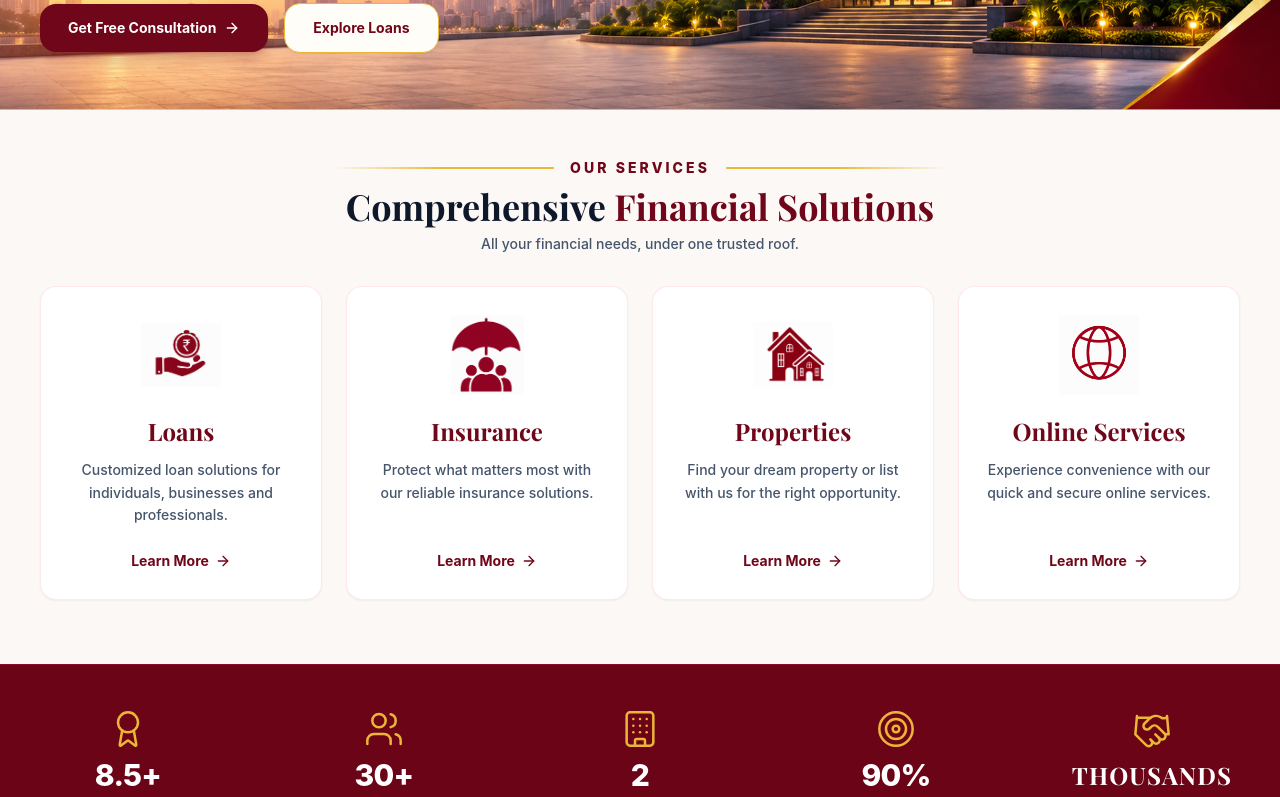
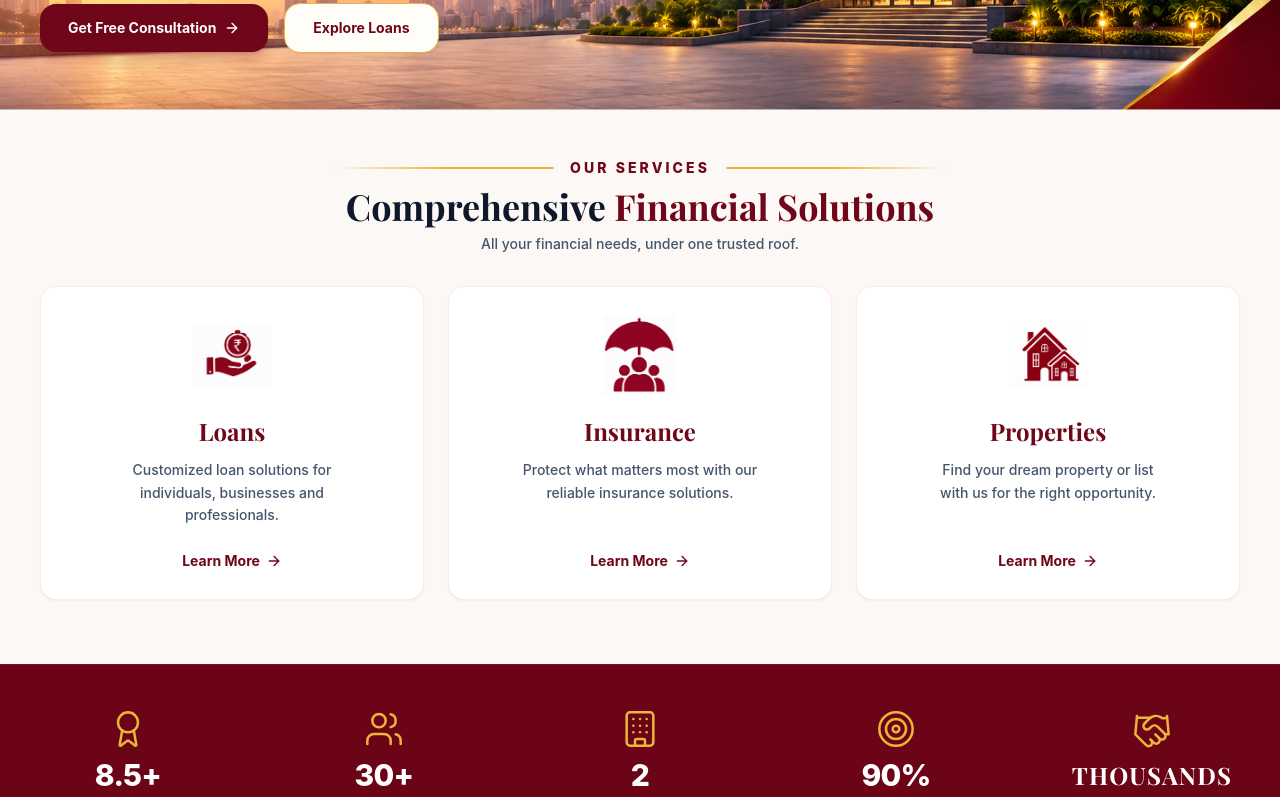
Before and after one commit to sivaathri/rajalakshmi-associates, a React (Vite) app: page / in a window 1280 px wide. Shown: the part 545-1342 px from the top of the page. Built offline with nearby package versions, Linux system fonts and the light colour scheme; a web font is replaced by a local one.

Commit message:
feat: add HomePage component with hero, services, and testimonials sections

```diff
--- a/src/components/HomePage.jsx
+++ b/src/components/HomePage.jsx
@@ -4,7 +4,6 @@
 import loanImg from '../assets/loan.png';
 import insuranceImg from '../assets/insurance.png';
 import propertiesImg from '../assets/properties.png';
-import onlineServicesImg from '../assets/online services.png';
 import {
   Award,
   Users,
@@ -180,7 +179,7 @@
 
       {/* 3. PRACTICE SERVICES CARDS GRID */}
       <section className="max-w-[1440px] mx-auto px-4 sm:px-6 lg:px-10 pb-12 sm:pb-16">
-        <div className="grid grid-cols-1 sm:grid-cols-2 lg:grid-cols-4 gap-4 sm:gap-6">
+        <div className="grid grid-cols-1 md:grid-cols-3 gap-4 sm:gap-6">
 
           {/* Card 1: Loans */}
           <div
@@ -229,24 +228,6 @@
             <h3 className="font-serif-brand font-bold text-xl sm:text-2xl text-[#700619] mb-2 sm:mb-3">Properties</h3>
             <p className="text-xs sm:text-sm text-slate-600 leading-relaxed mb-5 sm:mb-6 font-medium max-w-[240px] flex-grow">
               Find your dream property or list with us for the right opportunity.
-            </p>
-            <div className="text-[#700619] font-bold text-xs sm:text-sm flex items-center justify-center gap-1.5 group-hover:gap-2.5 transition-all">
-              <span>Learn More</span>
-              <ArrowRight className="w-4 h-4 transition-transform group-hover:translate-x-1" />
-            </div>
-          </div>
-
-          {/* Card 4: Online Services */}
-          <div
-            onClick={onOpenConsultation}
-            className="bg-white p-6 sm:p-7 rounded-2xl border border-rose-100/80 shadow-xs hover:shadow-xl transition-all duration-300 flex flex-col items-center text-center group cursor-pointer"
-          >
-            <div className="w-16 h-16 sm:w-20 sm:h-20 mb-4 sm:mb-5 flex items-center justify-center group-hover:scale-105 transition-transform duration-300">
-              <img src={onlineServicesImg} alt="Online Services" className="w-full h-full object-contain" />
-            </div>
-            <h3 className="font-serif-brand font-bold text-xl sm:text-2xl text-[#700619] mb-2 sm:mb-3">Online Services</h3>
-            <p className="text-xs sm:text-sm text-slate-600 leading-relaxed mb-5 sm:mb-6 font-medium max-w-[240px] flex-grow">
-              Experience convenience with our quick and secure online services.
             </p>
             <div className="text-[#700619] font-bold text-xs sm:text-sm flex items-center justify-center gap-1.5 group-hover:gap-2.5 transition-all">
               <span>Learn More</span>
```
